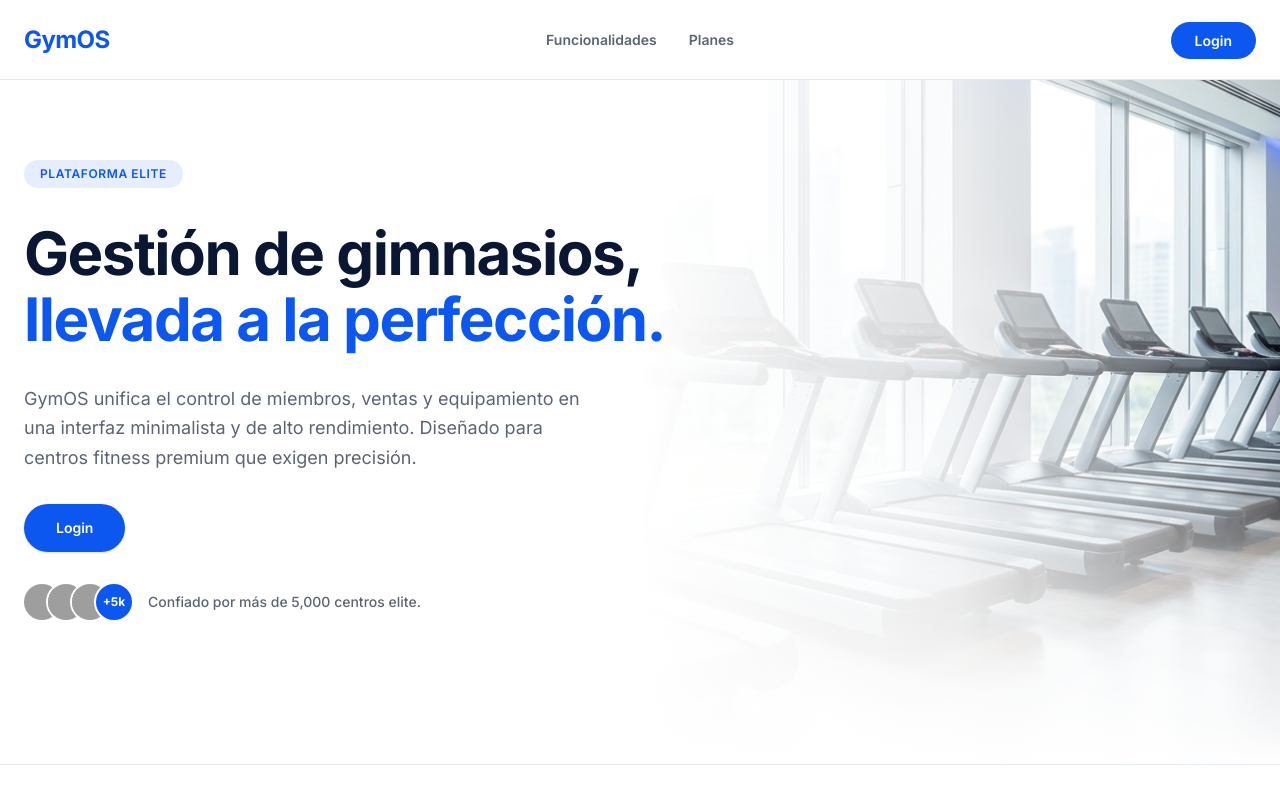
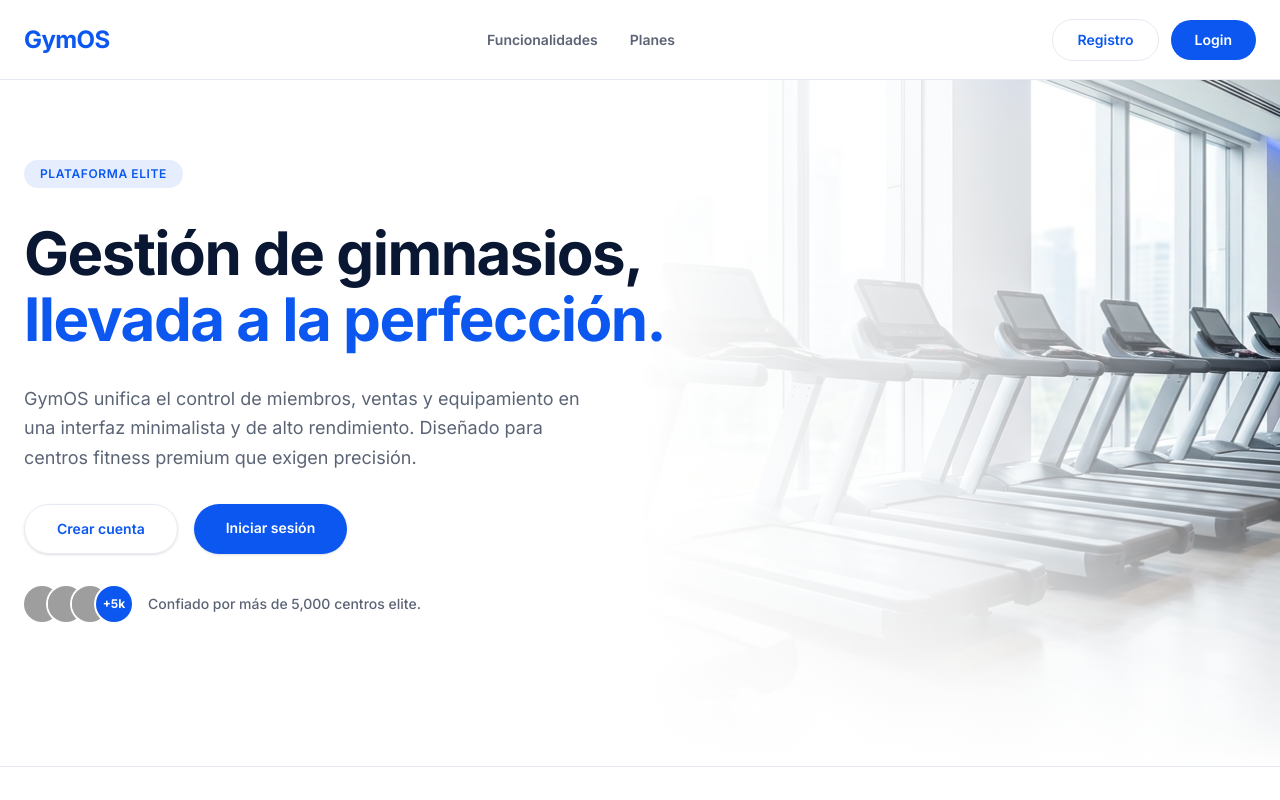
Before and after one commit to Gerson0803/gymosfront, a Next.js app: page / in a window 1280 px wide. Shown: the top 800 px of the page. Built offline with nearby package versions, Linux system fonts and the light colour scheme; no server answers; grey boxes are pictures that could not be loaded; a web font is replaced by a local one.

Commit message:
boton registarse en home

```diff
--- a/src/app/page.tsx
+++ b/src/app/page.tsx
@@ -33,8 +33,14 @@ export default function HomePage() {
             </a>
           </div>
 
-          {/* Botón derecha (Desktop) */}
-          <div className="hidden md:block">
+          {/* Botones derecha (Desktop) */}
+          <div className="hidden md:flex items-center gap-3">
+            <Link
+              href="/register"
+              className="rounded-full border border-[#0B57F0] px-6 py-2.5 text-sm font-semibold text-[#0B57F0] transition hover:bg-[#0B57F0]/5"
+            >
+              Registro
+            </Link>
             <Link
               href="/login"
               className="rounded-full bg-[#0B57F0] px-6 py-2.5 text-sm font-semibold text-white transition hover:bg-[#0B57F0]/90"
@@ -70,6 +76,13 @@ export default function HomePage() {
             >
               Planes
             </a>
+            <Link
+              href="/register"
+              onClick={() => setMobileMenuOpen(false)}
+              className="rounded-full border border-[#0B57F0] py-3 text-sm font-semibold text-[#0B57F0] text-center transition hover:bg-[#0B57F0]/5 block"
+            >
+              Registro
+            </Link>
             <Link
               href="/login"
               onClick={() => setMobileMenuOpen(false)}
@@ -115,13 +128,19 @@ export default function HomePage() {
               GymOS unifica el control de miembros, ventas y equipamiento en una interfaz minimalista y de alto rendimiento. Diseñado para centros fitness premium que exigen precisión.
             </p>
 
-            {/* Botón */}
+            {/* Botones */}
             <div className="flex flex-wrap gap-4">
+              <Link
+                href="/register"
+                className="rounded-full border border-[#0B57F0] px-8 py-3.5 text-sm font-semibold text-[#0B57F0] transition hover:bg-[#0B57F0]/5 shadow-sm"
+              >
+                Crear cuenta
+              </Link>
               <Link
                 href="/login"
                 className="rounded-full bg-[#0B57F0] px-8 py-3.5 text-sm font-semibold text-white transition hover:bg-[#0B57F0]/90 shadow-sm"
               >
-                Login
+                Iniciar sesión
               </Link>
             </div>
 
```
